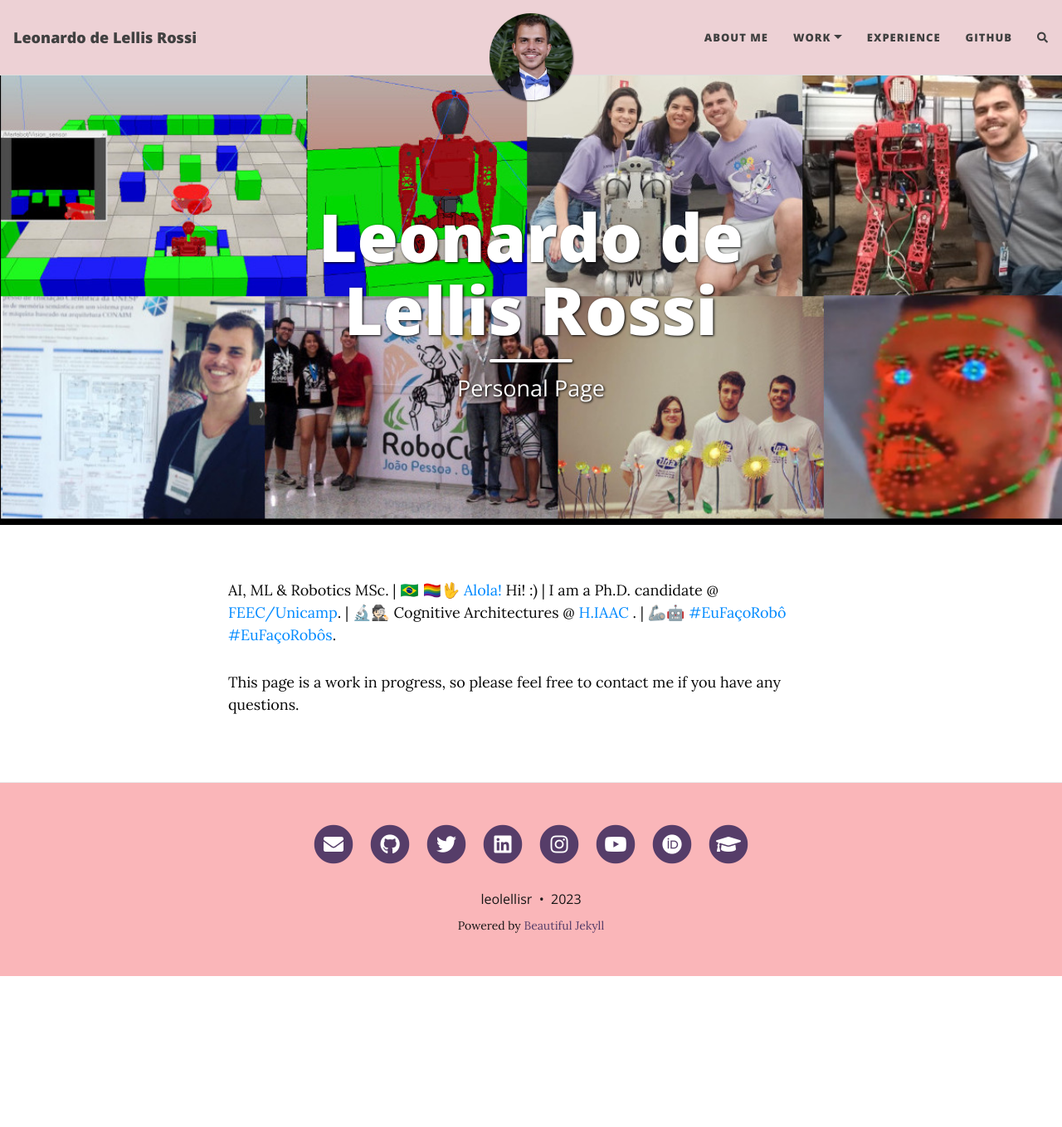
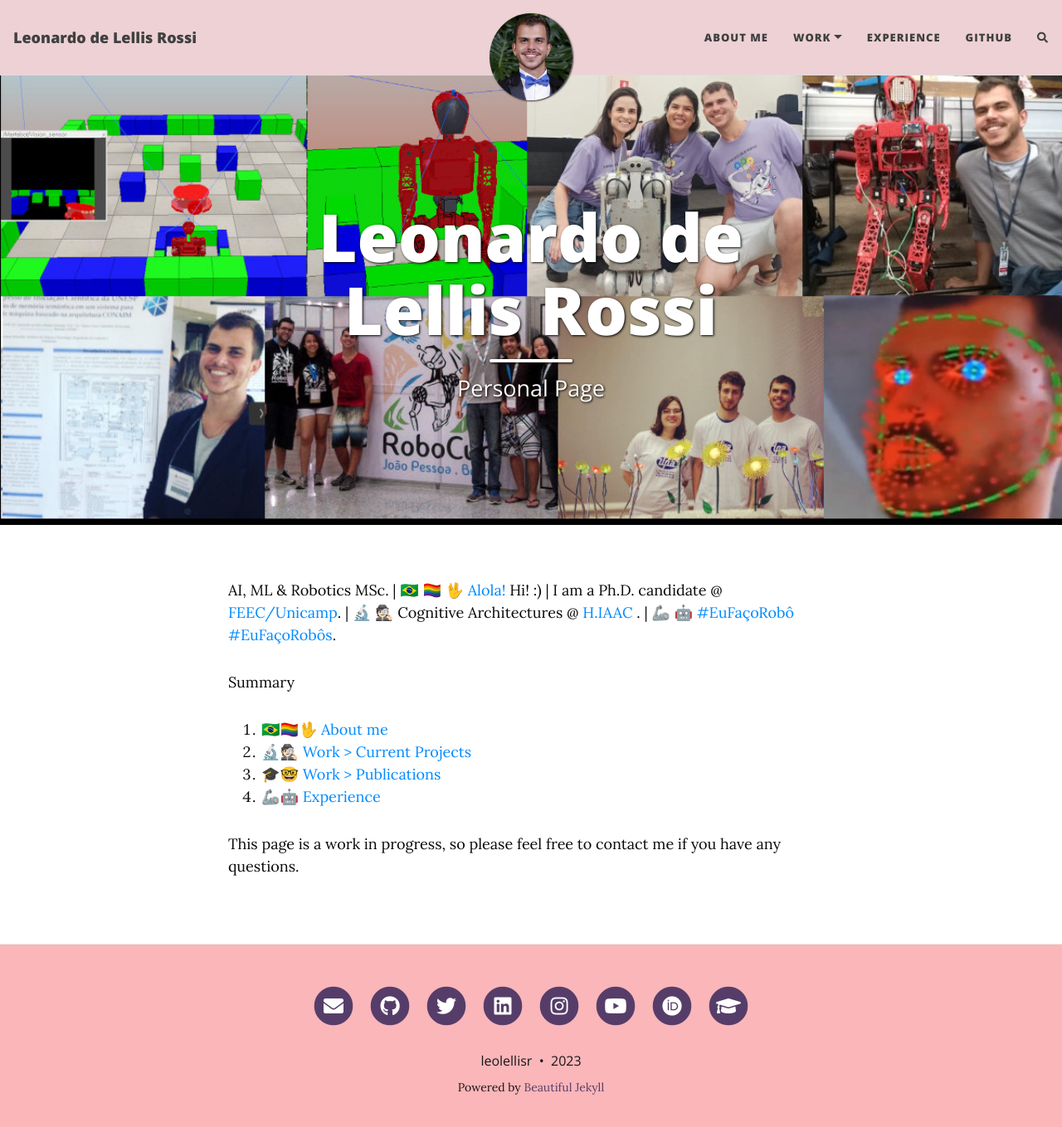
Before and after one commit to leolellisr/leolellisr.github.io, a Jekyll site: the page built from index.html, in a window 1280 px wide and 1372 px high. Shown: the top 1359 px of the window at 83% size. Built offline with Jekyll 4.4.1, drawn with Linux system fonts in a browser that asks for light colours; nearby versions of some CDN libraries; the list of posts is cut into pages by our own code; comment, search, counter and statistics services are not loaded.

Commit message:
update page

```diff
--- a/index.html
+++ b/index.html
@@ -11,15 +11,25 @@ cover-img:
 <p>
   AI, ML & Robotics MSc.  |
 
-  🇧🇷 🏳️‍🌈🖖 <a href="https://bulbapedia.bulbagarden.net/wiki/Alola#Etymology">Alola!</a> Hi! :)    |
+  🇧🇷 🏳️‍🌈 🖖 <a href="https://bulbapedia.bulbagarden.net/wiki/Alola#Etymology">Alola!</a> Hi! :)    |
 
   I am a Ph.D. candidate @ <a href="https://www.fee.unicamp.br">FEEC/Unicamp</a>.  |
-  🔬🕵🏻 Cognitive Architectures @ <a href="hiaac.unicamp.br/">H.IAAC </a>.  |
-  🦾🤖 <a href=https://www.instagram.com/explore/tags/eufaçorobô/>#EuFaçoRobô</a> <a href=https://www.instagram.com/explore/tags/eufaçorobôs/>#EuFaçoRobôs</a>.
+  🔬 🕵🏻 Cognitive Architectures @ <a href="https://hiaac.unicamp.br/">H.IAAC </a>.  |
+  🦾 🤖 <a href=https://www.instagram.com/explore/tags/eufaçorobô/>#EuFaçoRobô</a> <a href=https://www.instagram.com/explore/tags/eufaçorobôs/>#EuFaçoRobôs</a>.
 
 </p>
 
+<p>
+Summary
 
+<ol>
+  <li><a href="aboutme/">🇧🇷🏳️‍🌈🖖 About me </a></li>
+  <li><a href="research/">🔬🕵🏻 Work > Current Projects </a></li>
+  <li><a href="publications/">🎓🤓 Work > Publications </a></li>
+  <li><a href="projects/">🦾🤖 Experience </a></li>
+
+</ol>
+</p>
 
 
 
```
